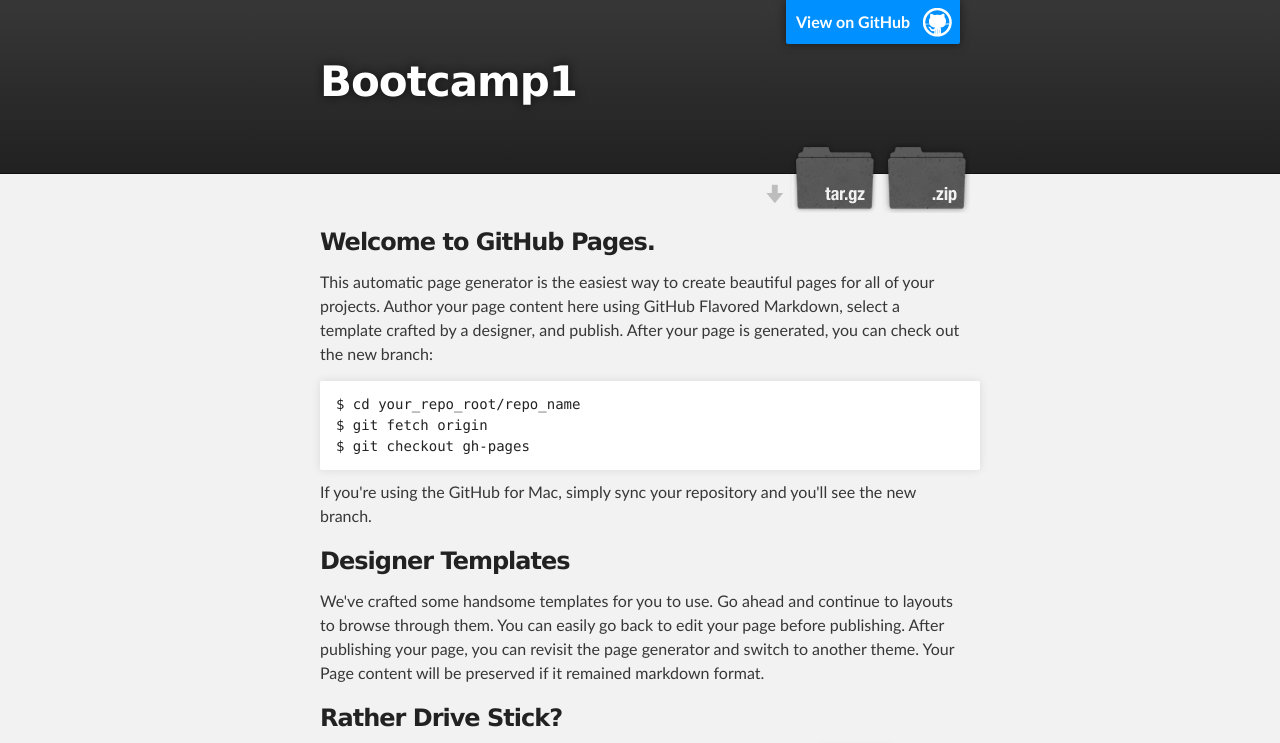
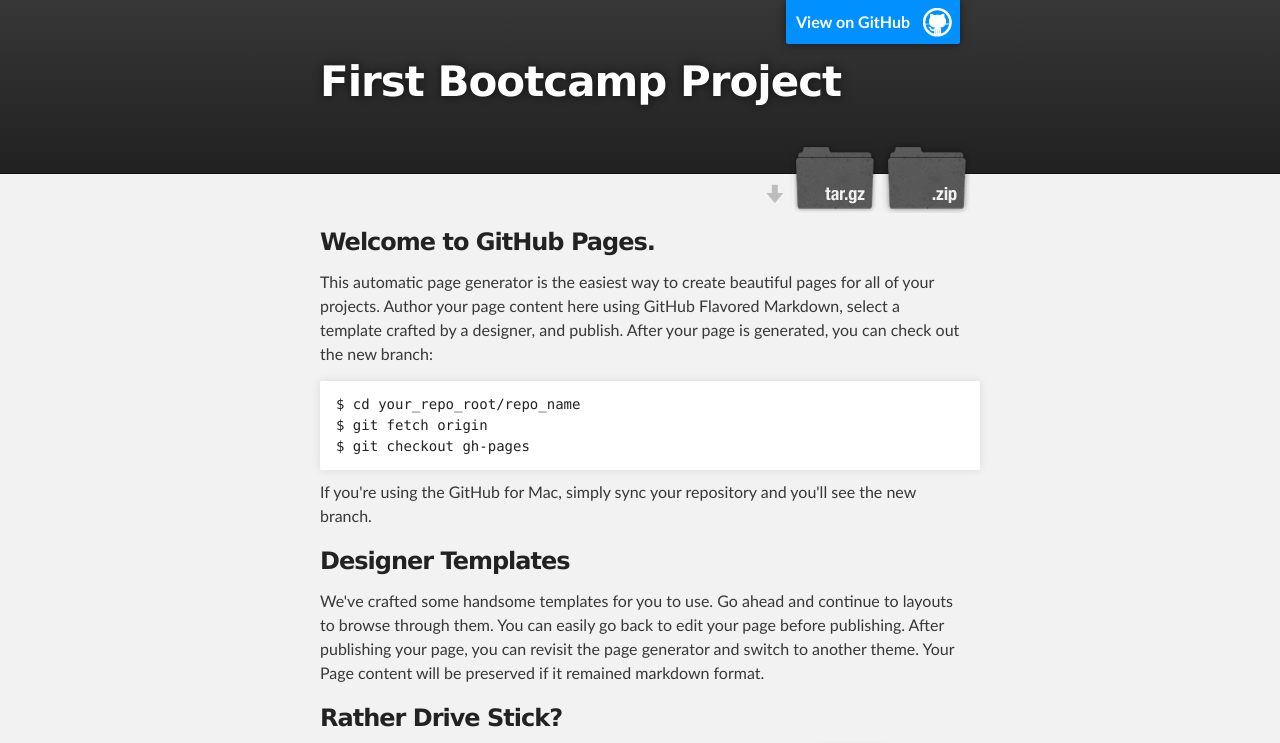
Before and after one commit to jantspo/bootcamp1, a plain HTML site: page index.html in a window 1280 px wide. Shown: the top 743 px of the page. Drawn offline with Linux system fonts and the light colour scheme.

Commit message:
I changed the title.

```diff
--- a/index.html
+++ b/index.html
@@ -8,7 +8,7 @@
 
     <link rel="stylesheet" type="text/css" media="screen" href="stylesheets/stylesheet.css">
 
-    <title>Bootcamp1</title>
+    <title>First Bootcamp Project</title>
   </head>
 
   <body>
@@ -18,7 +18,7 @@
         <header class="inner">
           <a id="forkme_banner" href="https://github.com/jantspo/bootcamp1">View on GitHub</a>
 
-          <h1 id="project_title">Bootcamp1</h1>
+          <h1 id="project_title">First Bootcamp Project</h1>
           <h2 id="project_tagline"></h2>
 
             <section id="downloads">
```
